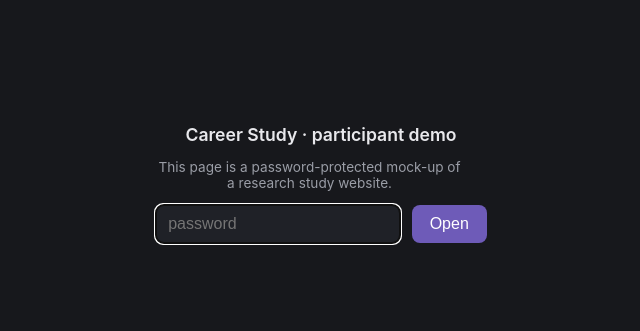
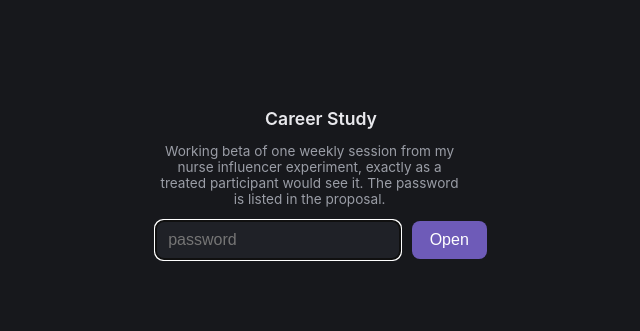
Before and after one commit to ReidDickerson/career-study-participant, a plain HTML site: page index.html in a window 1280 px wide. Shown: the part 200-531 px from the top of the page, without its empty margins (319-959 px from the left). Drawn offline with Linux system fonts and the light colour scheme.

Commit message:
Landing page text specific to the experiment
Co-Authored-By: Claude Fable 5 <noreply@anthropic.com>

```diff
--- a/index.html
+++ b/index.html
@@ -16,8 +16,8 @@ button { font-size: 1rem; padding: 10px 18px; border-radius: 8px; border: 0;
 .err { color: #E07A7A; font-size: 0.85rem; min-height: 1.2em; }
 </style></head><body>
 <div class="box">
-<h1>Career Study &middot; participant demo</h1>
-<p>This page is a password-protected mock-up of a research study website.</p>
+<h1>Career Study</h1>
+<p>Working beta of one weekly session from my nurse influencer experiment, exactly as a treated participant would see it. The password is listed in the proposal.</p>
 <form id="f"><input id="pw" type="password" placeholder="password" autofocus>
 <button type="submit">Open</button></form>
 <p class="err" id="err"></p>
```
